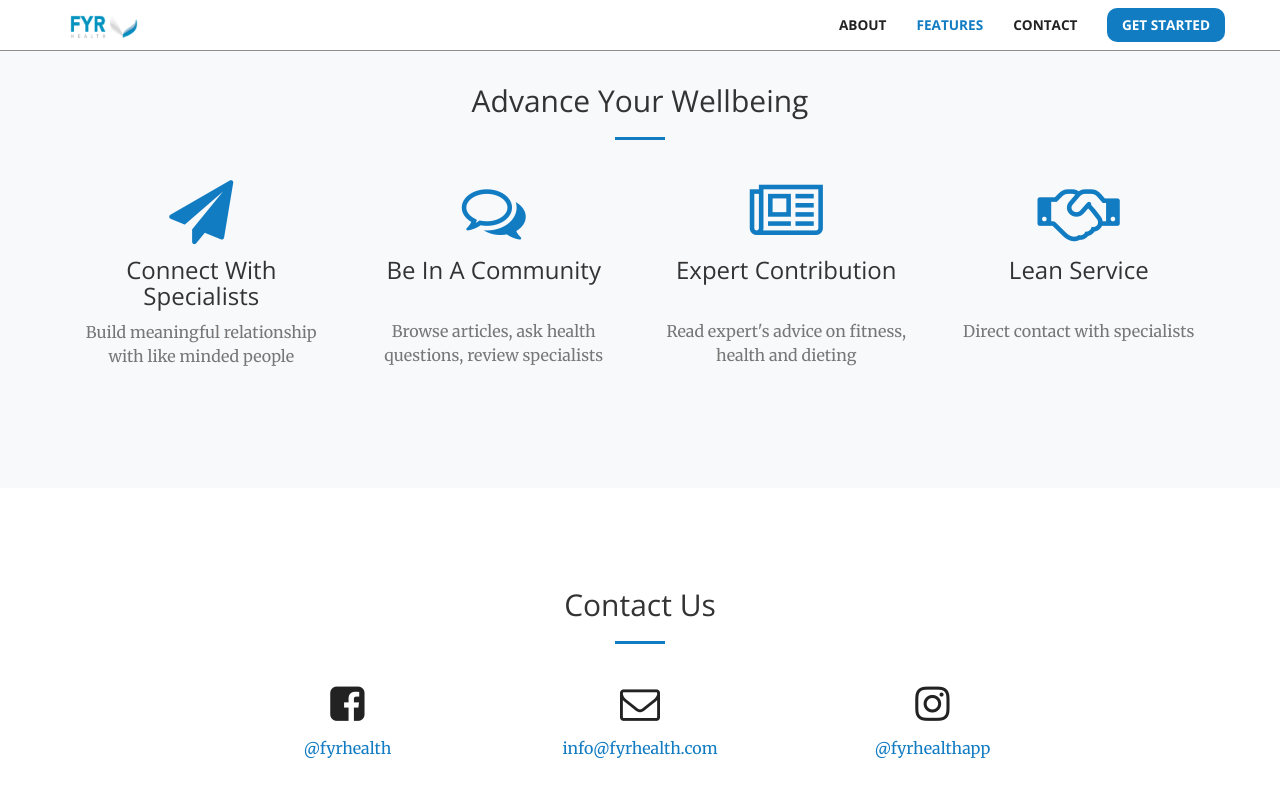
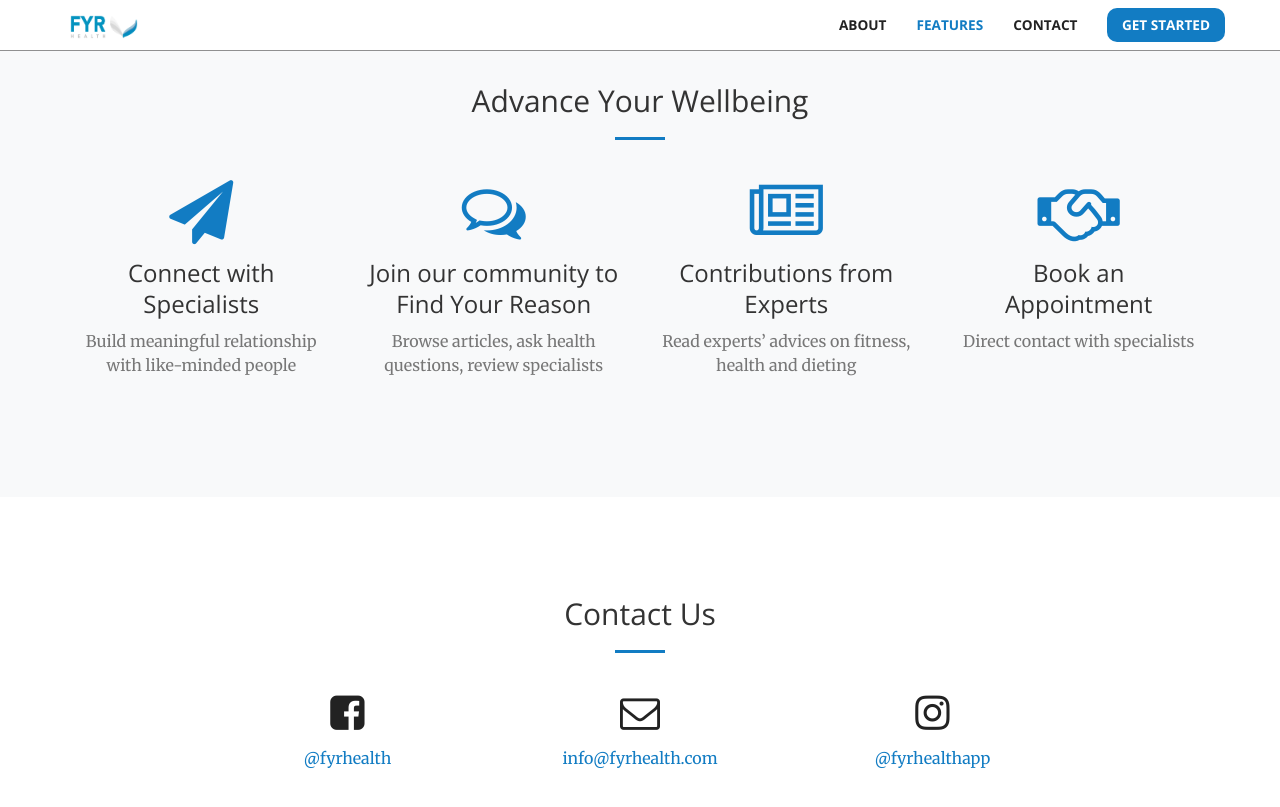
Before and after one commit to FYR-Health/FYR-Health.github.io, a Jekyll site: the page built from index.html, in a window 1280 px wide and 900 px high, scrolled down 1278 px. Shown: the top 807 px of the window. Built offline with Jekyll 4.4.1, drawn with Linux system fonts in a browser that asks for light colours.

Commit message:
[f] 45: Update the Advance your Wellbeing section
https://trello.com/c/KWUzlut5

```diff
--- a/_includes/features.html
+++ b/_includes/features.html
@@ -12,28 +12,28 @@
       <div class="col-md-3 col-sm-6 col-xs-12 text-center">
         <div class="service-box">
           <i class="fa fa-4x fa-paper-plane wow bounceIn text-primary"></i>
-          <h3>Connect With Specialists</h3>
-          <p class="text-muted">Build meaningful relationship with like minded people</p>
+          <h3>Connect with Specialists</h3>
+          <p class="text-muted">Build meaningful relationship with like-minded people</p>
         </div>
       </div>
       <div class="col-md-3 col-sm-6 col-xs-12 text-center">
         <div class="service-box">
           <i class="fa fa-4x fa-comments-o wow bounceIn text-primary" data-wow-delay=".1s"></i>
-          <h3>Be In A Community</h3>
+          <h3>Join our community to Find Your Reason</h3>
           <p class="text-muted">Browse articles, ask health questions, review specialists</p>
         </div>
       </div>
       <div class="col-md-3 col-sm-6 col-xs-12 text-center">
         <div class="service-box">
           <i class="fa fa-4x fa-newspaper-o wow bounceIn text-primary" data-wow-delay=".2s"></i>
-          <h3>Expert Contribution</h3>
-          <p class="text-muted">Read expert's advice on fitness, health and dieting</p>
+          <h3>Contributions from Experts</h3>
+          <p class="text-muted">Read experts’ advices on fitness, health and dieting</p>
         </div>
       </div>
       <div class="col-md-3 col-sm-6 col-xs-12 text-center">
         <div class="service-box">
           <i class="fa fa-4x fa-handshake-o wow bounceIn text-primary" data-wow-delay=".3s"></i>
-          <h3>Lean Service</h3>
+          <h3>Book an<br>Appointment</h3>
           <p class="text-muted">Direct contact with specialists</p>
         </div>
       </div>
--- a/_sass/_base.scss
+++ b/_sass/_base.scss
@@ -281,6 +281,7 @@ header {
 
     h3 {
         display: block;
+        line-height: 1.3;
         margin-top: 0.8rem;
         min-height: 3.25rem;
     }
```
